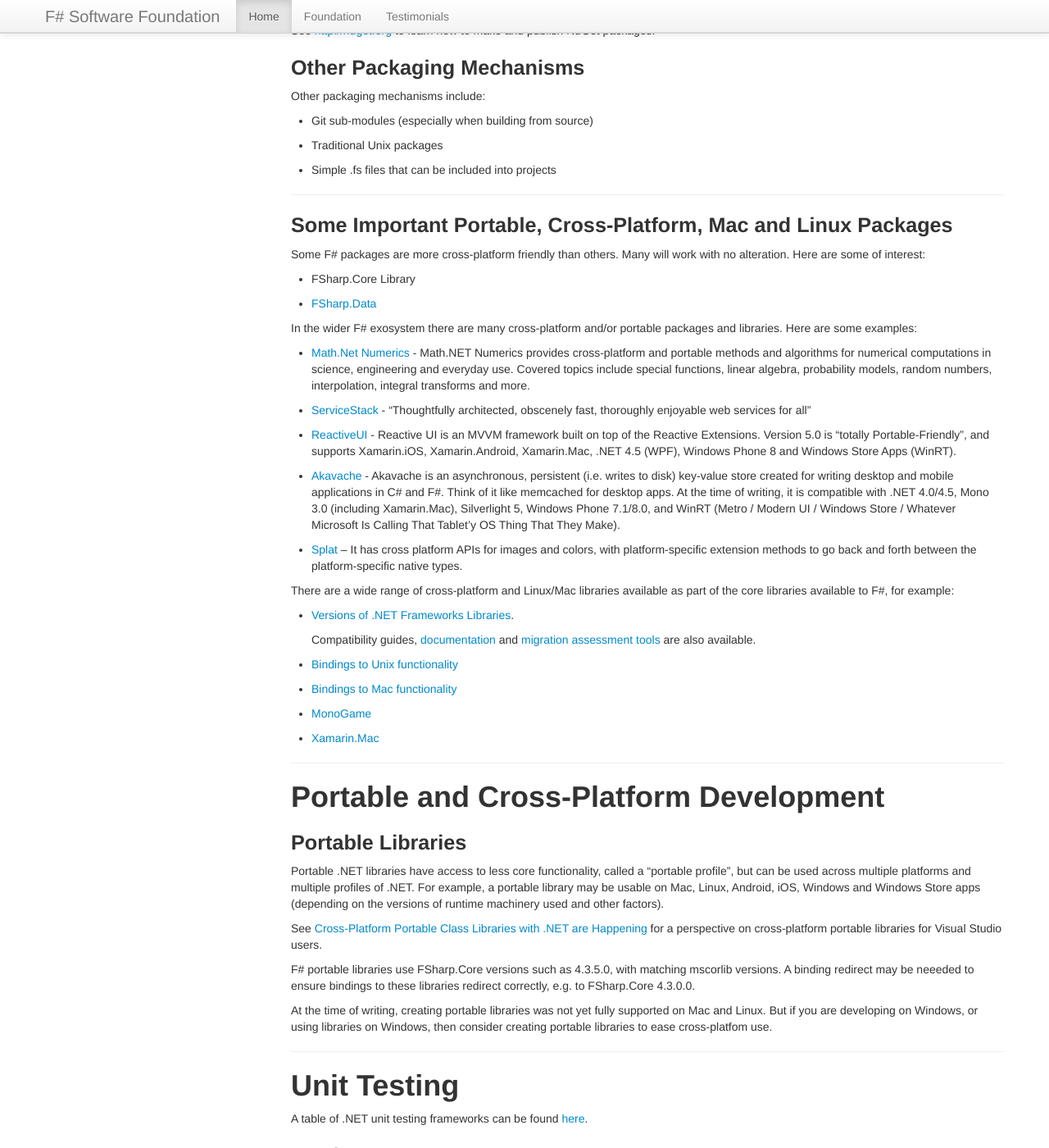
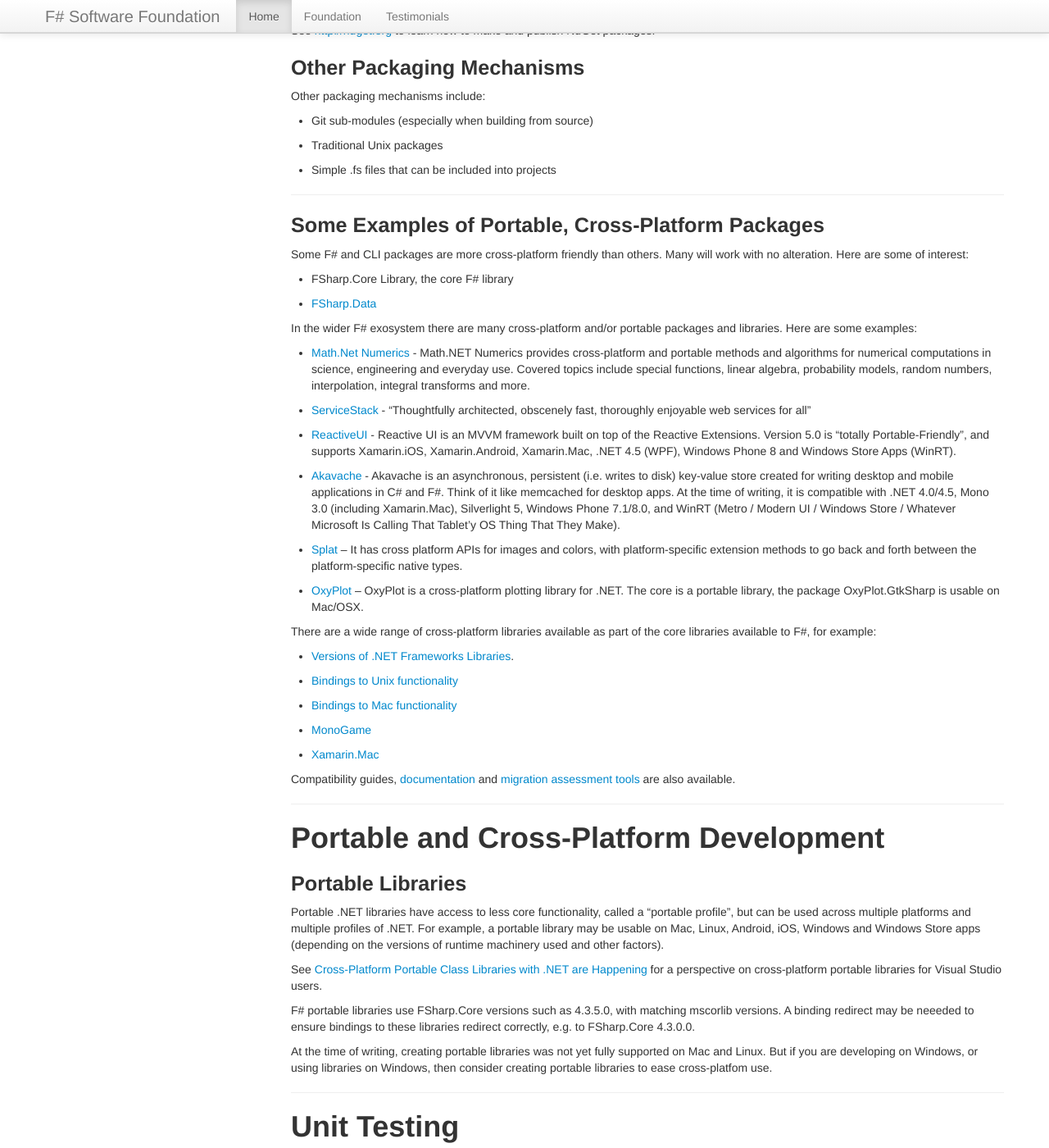
Before and after one commit to fsharp/fsharp.org, a Jekyll site: the page built from guides/mac-linux-cross-platform/index.md, in a window 1280 px wide and 1400 px high, scrolled down 4441 px. Shown: the whole window at 82% size. Built offline with Jekyll 4.4.1, drawn with Linux system fonts in a browser that asks for light colours; nearby versions of some CDN libraries; some web fonts are replaced; comment, search, counter and statistics services are not loaded; some of the changed text lies outside the part shown.

Commit message:
Update index.md

```diff
--- a/guides/mac-linux-cross-platform/index.md
+++ b/guides/mac-linux-cross-platform/index.md
@@ -197,12 +197,12 @@
 
 ------
 
-## Some Important Portable, Cross-Platform, Mac and Linux Packages
+## Some Examples of Portable, Cross-Platform Packages
 
-Some F# packages are more cross-platform friendly than others. Many will work with no alteration.
+Some F# and CLI packages are more cross-platform friendly than others. Many will work with no alteration.
 Here are some of interest:
 
-* FSharp.Core Library
+* FSharp.Core Library, the core F# library
 
 * [FSharp.Data](http://fsharp.github.io/FSharp.Data/)
 
@@ -224,14 +224,13 @@
   images and colors, with platform-specific extension methods to go back and forth
   between the platform-specific native types.
 
+* [OxyPlot](https://oxyplot.codeplex.com/) – OxyPlot is a cross-platform plotting library for .NET.
+  The core is a portable library, the package OxyPlot.GtkSharp is usable on Mac/OSX.
 
-There are a wide range of cross-platform and Linux/Mac libraries available as part of the core libraries
+There are a wide range of cross-platform libraries available as part of the core libraries
 available to F#, for example:
 
 * [Versions of .NET Frameworks Libraries](http://www.mono-project.com/Start).
-
-  Compatibility guides, [documentation](http://docs.go-mono.com/?link=root) and [migration assessment tools](http://www.mono-project.com/MoMA) are
-  also available.
 
 * [Bindings to Unix functionality](http://docs.go-mono.com/index.aspx?link=N%3aMono.Unix)
 
```
Also changed, not shown: other parts of guides/mac-linux-cross-platform/index.md (+1 -0 lines).
